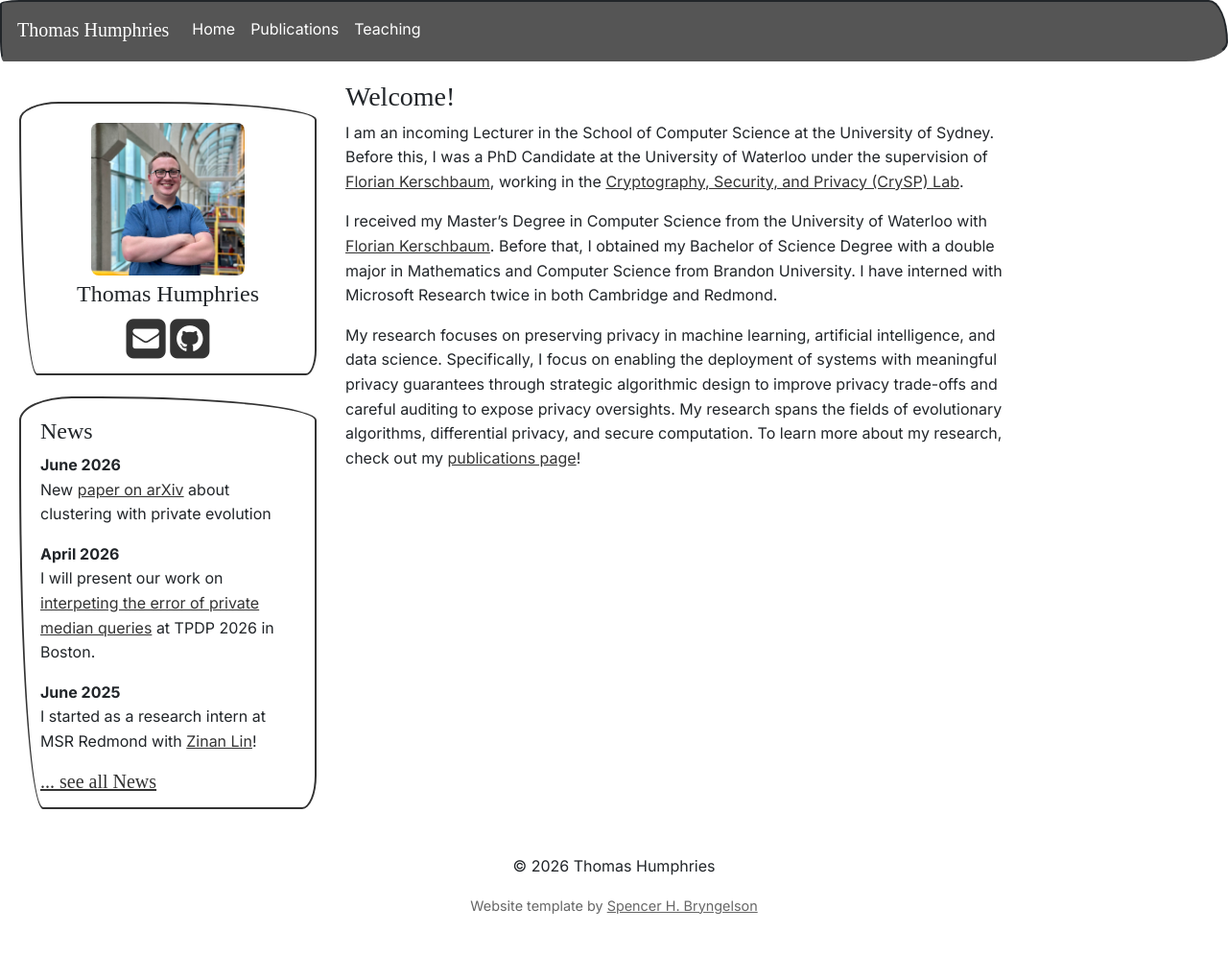
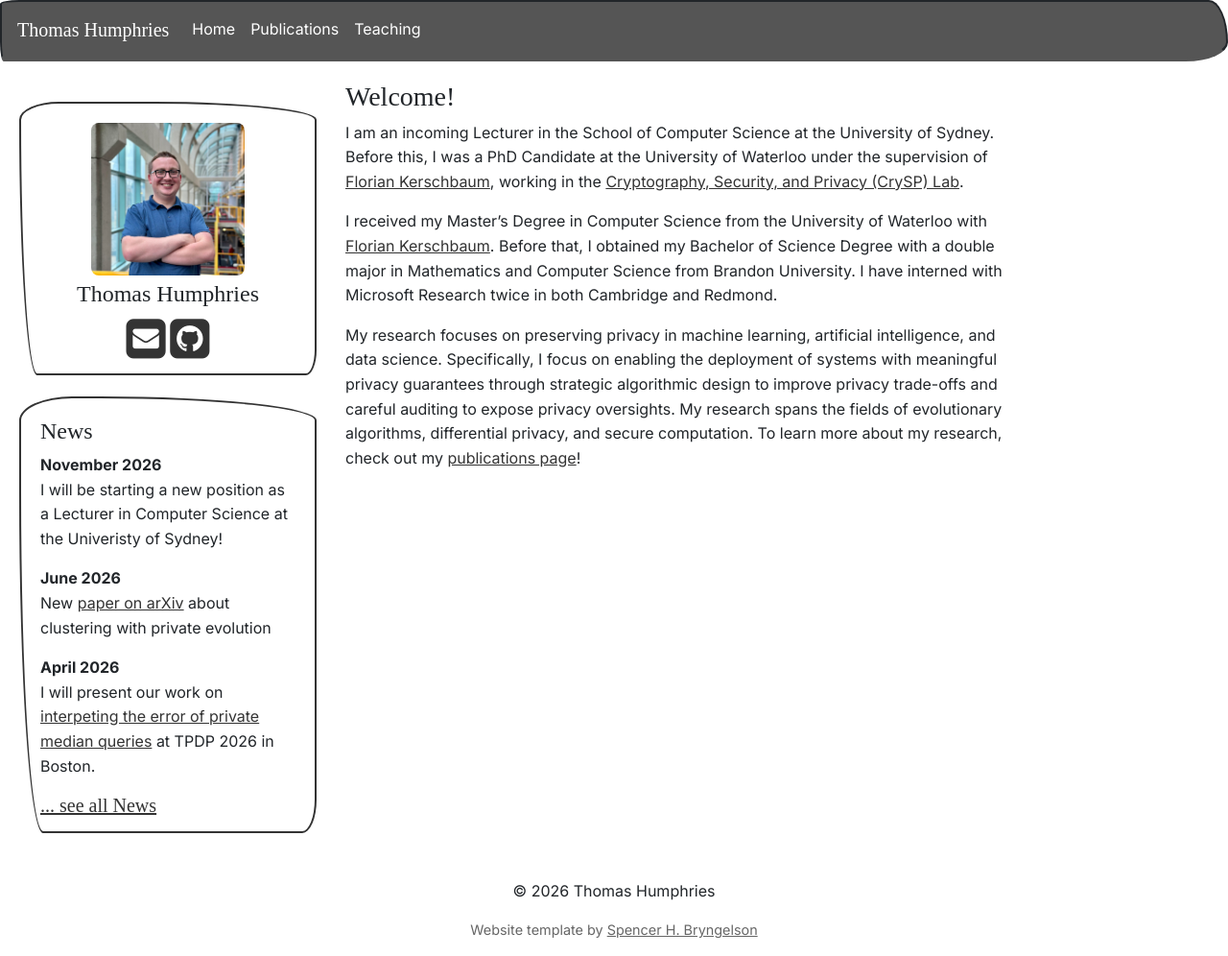
Before and after one commit to t3humphries/t3humphries.github.io, a Jekyll site: the page built from _pages/home.md, in a window 1280 px wide and 996 px high. Shown: the whole window at 96% size. Built offline with Jekyll 4.4.1, drawn with Linux system fonts in a browser that asks for light colours; nearby versions of some CDN libraries; some web fonts are replaced; a style sheet for code colours, icons or effects is not loaded.

Commit message:
news update

```diff
--- a/_data/news.yml
+++ b/_data/news.yml
@@ -1,3 +1,6 @@
+- date: November 2026
+  headline: "I will be starting a new position as a Lecturer in Computer Science at the Univeristy of Sydney!"
+
 - date: June 2026
   headline: "New [paper on arXiv](https://arxiv.org/abs/2606.00342) about clustering with private evolution"
 
```
